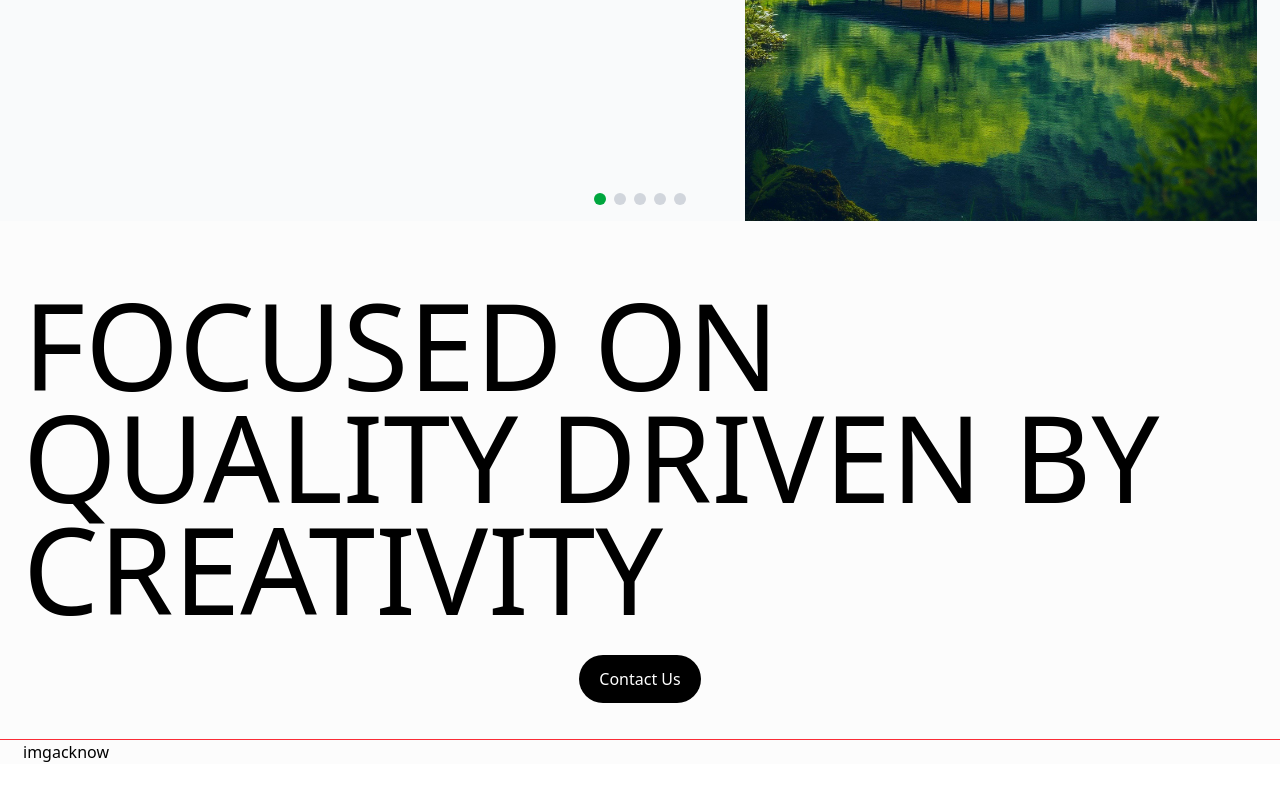
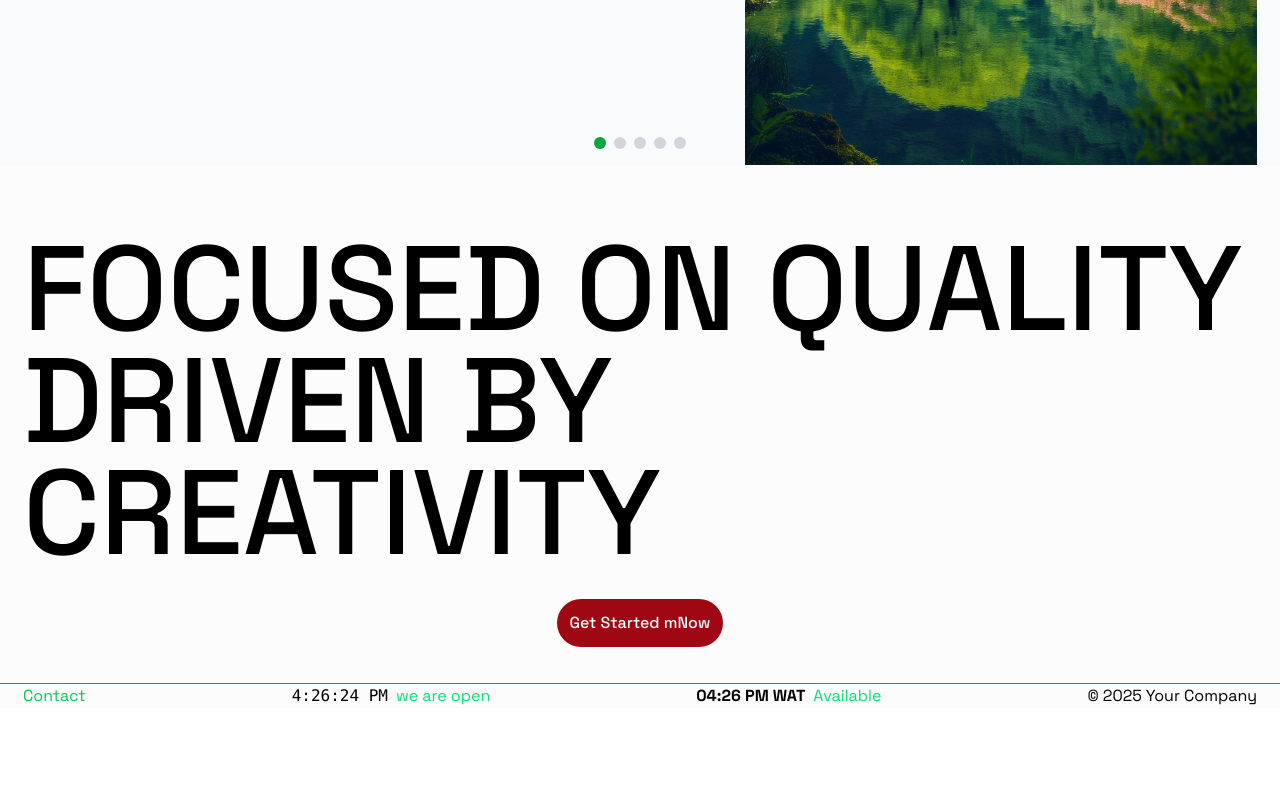
Before and after one commit to wailee2/realestate, a React (Vite) app: page / in a window 1280 px wide. Shown: the part 6892-7692 px from the top of the page. After the commit the page ends 7600 px from the top, so only its background shows below. Built offline with nearby package versions, Linux system fonts and the light colour scheme.

Commit message:
progress?

```diff
--- a/src/App.jsx
+++ b/src/App.jsx
@@ -14,7 +14,7 @@ export default function App(){
 
   return (
     <Router>
-      <div className="min-h-scrbeen bg-[#fcfcfc] text-black pt-b16">
+      <div className="min-h-scrbeen font-space bg-[#fcfcfc] text-black pt-b16">
          {/*<Navbar /> */}
 
         <Routes>
--- a/src/components/ui/contactbut.jsx
+++ b/src/components/ui/contactbut.jsx
@@ -0,0 +1,94 @@
+import { useState, useEffect } from "react";
+import { FaFacebook, FaTwitter, FaInstagram, FaLinkedin } from "react-icons/fa";
+import { IoClose } from "react-icons/io5";
+
+export default function Contactbut({ variant = "button", label }) {
+    const [open, setOpen] = useState(false);
+    const [visible, setVisible] = useState(false);
+
+    useEffect(() => {
+        document.body.style.overflow = open ? "hidden" : "";
+        return () => {
+            document.body.style.overflow = "";
+        };
+    }, [open]);
+
+    const handleOpen = () => {
+        setVisible(true);
+        setTimeout(() => setOpen(true), 10);
+    };
+
+    const handleClose = () => {
+        setOpen(false);
+        setTimeout(() => setVisible(false), 500);
+    };
+
+    return (
+        <div className="relative">
+            {/* Trigger */}
+            <div
+                onClick={handleOpen}
+                className={
+                    variant === "link"
+                        ? "text-green-500 hover:underline cursor-pointer"
+                        : "p-3 bg-red-800 text-white font-medium rounded-4xl hover:bg-green-600 transition cursor-pointer"
+                }
+            >
+                {label || (variant === "link" ? "Contact" : "Get Started Now")}
+            </div>
+
+            {/* Backdrop */}
+            {visible && (
+                <div
+                    onClick={handleClose}
+                    className={`fixed inset-0 bg-black/40 backdrop-blur-sm z-40 transition-opacity duration-500
+                    ${open ? "opacity-100" : "opacity-0"}`}
+                />
+            )}
+
+            {/* Overlay */}
+            {visible && (
+                <div
+                    className={`fixed top-0 right-0 h-full bg-black text-white z-50 overflow-y-auto
+                    transition-all duration-500 ease-in-out
+                    ${open ? "translate-x-0" : "translate-x-full"}
+                    md:w-[700px] w-full`}
+                >
+                    <button
+                        onClick={handleClose}
+                        className="absolute top-4 right-4 text-3xl hover:text-red-500 transition"
+                    >
+                        <IoClose />
+                    </button>
+
+                    <div className="p-8 mt-10">
+                        <h3 className="text-2xl font-semibold mb-6">Contact Form</h3>
+                        <form className="flex flex-col gap-4">
+                            <input
+                                type="text"
+                                placeholder="Your Name"
+                                className="p-3 rounded bg-gray-800 border border-gray-700 text-white"
+                            />
+                            <input
+                                type="email"
+                                placeholder="Your Email"
+                                className="p-3 rounded bg-gray-800 border border-gray-700 text-white"
+                            />
+                            <textarea
+                                placeholder="Your Message"
+                                rows="5"
+                                className="p-3 rounded bg-gray-800 border border-gray-700 text-white"
+                            ></textarea>
+                            <button
+                                type="submit"
+                                className="bg-green-500 py-3 rounded font-medium hover:bg-green-600 transition"
+                            >
+                                Send Message
+                            </button>
+                        </form>
+                    </div>
+                </div>
+            )}
+        </div>
+    );
+}
--- a/src/home/Contact.jsx
+++ b/src/home/Contact.jsx
@@ -1,127 +1,17 @@
-import { useState, useEffect } from "react";
-import { FaFacebook, FaTwitter, FaInstagram, FaLinkedin } from "react-icons/fa";
-import { IoClose } from "react-icons/io5";
+import Contactbut from '../components/ui/Contactbut';
 
 export default function Contact() {
-    const [open, setOpen] = useState(false);
-    const [visible, setVisible] = useState(false);
-
-    // Prevent page scroll
-    useEffect(() => {
-        document.body.style.overflow = open ? "hidden" : "";
-        return () => {
-        document.body.style.overflow = "";
-        };
-    }, [open]);
-
-    const handleOpen = () => {
-        setVisible(true);
-        setTimeout(() => setOpen(true), 10);
-    };
-
-    const handleClose = () => {
-        setOpen(false);
-        setTimeout(() => setVisible(false), 500);
-    };
-
     return (
-        <section className="relative px-3 mb-9 md:px-4 lg:px-5 xl:px-[1.8%] space-y-7.5 ">
-            <div className="">
-                <span
-                    className="uppercase text-[50px]/12 md:text-[73px]/20 lg:text-[89px]/20 xl:text-[120px]/28 font-medium">
+        <section className="relative px-3 mb-9 md:px-4 lg:px-5 xl:px-[1.8%] space-y-7.5">
+            <div>
+                <span className="uppercase text-[50px]/12 md:text-[73px]/20 lg:text-[89px]/20 xl:text-[120px]/28 font-medium">
                     FOCUSED ON QUALITY DRIVEN BY CREATIVITY
                 </span>
             </div>
             <div className="flex justify-center">
-                <button
-                    onClick={handleOpen}
-                    className="px-5 py-3 bg-black text-white font-medium rounded-4xl hover:bg-green-600 transition"
-                >
-                    Contact Us
-                </button>
+                <Contactbut variant="button" label="Get Started mNow" />
+
             </div>
-
-
-
-
-            {/* Backdrop */}
-            {visible && (
-                <div
-                onClick={handleClose}
-                className={`fixed inset-0 bg-black/40 backdrop-blur-sm z-40 transition-opacity duration-500
-                    ${open ? "opacity-100" : "opacity-0"}
-                `}
-                />
-            )}
-
-            {/* Overlay */}
-            {visible && (
-                <div
-                className={`fixed top-0 right-0 h-full bg-black text-white z-50 overflow-y-auto
-                    transition-all duration-500 ease-in-out
-                    ${open ? "translate-x-0" : "translate-x-full"}
-                    md:w-[700px] w-full
-                `}
-                style={{
-                    width: open ? undefined : "0px",
-                }}
-                >
-                {/* Close Button */}
-                <button
-                    onClick={handleClose}
-                    className="absolute top-4 right-4 text-3xl hover:text-red-500 transition"
-                >
-                    <IoClose />
-                </button>
-
-                {/* Content */}
-                <div className="p-8 mt-10">
-                    <h3 className="text-2xl font-semibold mb-6">Contact Form</h3>
-                    <form className="flex flex-col gap-4">
-                    <input
-                        type="text"
-                        placeholder="Your Name"
-                        className="p-3 rounded bg-gray-800 border border-gray-700 text-white"
-                    />
-                    <input
-                        type="email"
-                        placeholder="Your Email"
-                        className="p-3 rounded bg-gray-800 border border-gray-700 text-white"
-                    />
-                    <textarea
-                        placeholder="Your Message"
-                        rows="5"
-                        className="p-3 rounded bg-gray-800 border border-gray-700 text-white"
-                    ></textarea>
-                    <button
-                        type="submit"
-                        className="bg-green-500 py-3 rounded font-medium hover:bg-green-600 transition"
-                    >
-                        Send Message
-                    </button>
-                    </form>
-
-                    {/* Social Links */}
-                    <div className="mt-8">
-                    <h4 className="text-xl font-semibold mb-4">Follow Us</h4>
-                    <div className="flex gap-6 text-2xl">
-                        <a href="#" className="hover:text-green-400">
-                        <FaFacebook />
-                        </a>
-                        <a href="#" className="hover:text-green-400">
-                        <FaTwitter />
-                        </a>
-                        <a href="#" className="hover:text-green-400">
-                        <FaInstagram />
-                        </a>
-                        <a href="#" className="hover:text-green-400">
-                        <FaLinkedin />
-                        </a>
-                    </div>
-                    </div>
-                </div>
-                </div>
-            )}
         </section>
     );
 }
--- a/src/home/Footer.jsx
+++ b/src/home/Footer.jsx
@@ -1,23 +1,51 @@
 import { useState, useEffect } from "react";
-import { FaFacebook, FaTwitter, FaInstagram, FaLinkedin } from "react-icons/fa";
-import { IoClose } from "react-icons/io5";
+import Contactbut from '../components/ui/Contactbut';
+
+
 
 export default function Footer() {
+    const [time, setTime] = useState(new Date());
+    const [available, setAvailable] = useState(false);
+
+    useEffect(() => {
+        const interval = setInterval(() => {
+        const now = new Date();
+        setTime(now);
+
+        // Example availability: 9 AM to 6 PM
+        const hours = now.getHours();
+        setAvailable(hours >= 9 && hours < 18);
+        }, 1000);
+
+        return () => clearInterval(interval);
+    }, []);
 
     return (
-        <section
-            className="border-t-1 border-red-500 relative px-3 mb-9 md:px-4 lg:px-5 xl:px-[1.8%] space-y-7.5 "
-        >
-            <div className="md:flex">
-                <div className=" md:flex flex-row-reverse">
-                    <div>
-                        <ul>
-                            <li></li>
-                        </ul>
-                    </div>
-                    <div>img</div>
+        <section className="border-t-1 border-red-500 px-3 md:px-4 lg:px-5 xl:px-[1.8%] space-y-7.5">
+            <div className="md:flex justify-between">
+                <div>
+                    <ul className="space-y-2">
+                        <li className='outline-red-800'><Contactbut variant="link" /></li> {/* Contact text link */}
+                    </ul>
                 </div>
-                <div>acknow</div>
+                {/* Clock + availability */}
+                <div className="flex items-center gap-2">
+                    <span className="font-mono">{time.toLocaleTimeString()}</span>
+                    <span className={available ? "text-green-400" : "text-red-400"}>
+                        {available ? "we are open" : "We are closed" }
+                    </span>
+                </div>
+
+                {/* Clock + availability */}
+                <div className="flex items-center gap-2">
+                <span className="font-raleway font-bold ">
+                    {time.toLocaleTimeString([], { hour: "2-digit", minute: "2-digit" })} WAT
+                </span>
+                <span className={available ? "text-green-400" : "text-red-400"}>
+                    {available ? "Available" : "Not Available"}
+                </span>
+                </div>
+                <div>© 2025 Your Company</div>
             </div>
         </section>
     );
--- a/src/index.css
+++ b/src/index.css
@@ -1,5 +1,20 @@
+
+@import url('https://fonts.googleapis.com/css2?family=Space+Grotesk:wght@300..700&display=swap');
+@import url('https://fonts.googleapis.com/css2?family=Raleway:ital,wght@0,400;700&display=swap');
+
 @import "tailwindcss";
+
+@theme{
+    --font-space: "Space Grotesk", sans-serif;
+}
 
 html {
     scroll-behavior: smooth;
 }
+
+.space {
+  font-family: "Space Grotesk", sans-serif;
+  font-optical-sizing: auto;
+  font-weight: 400;
+  font-style: normal;
+}
```
